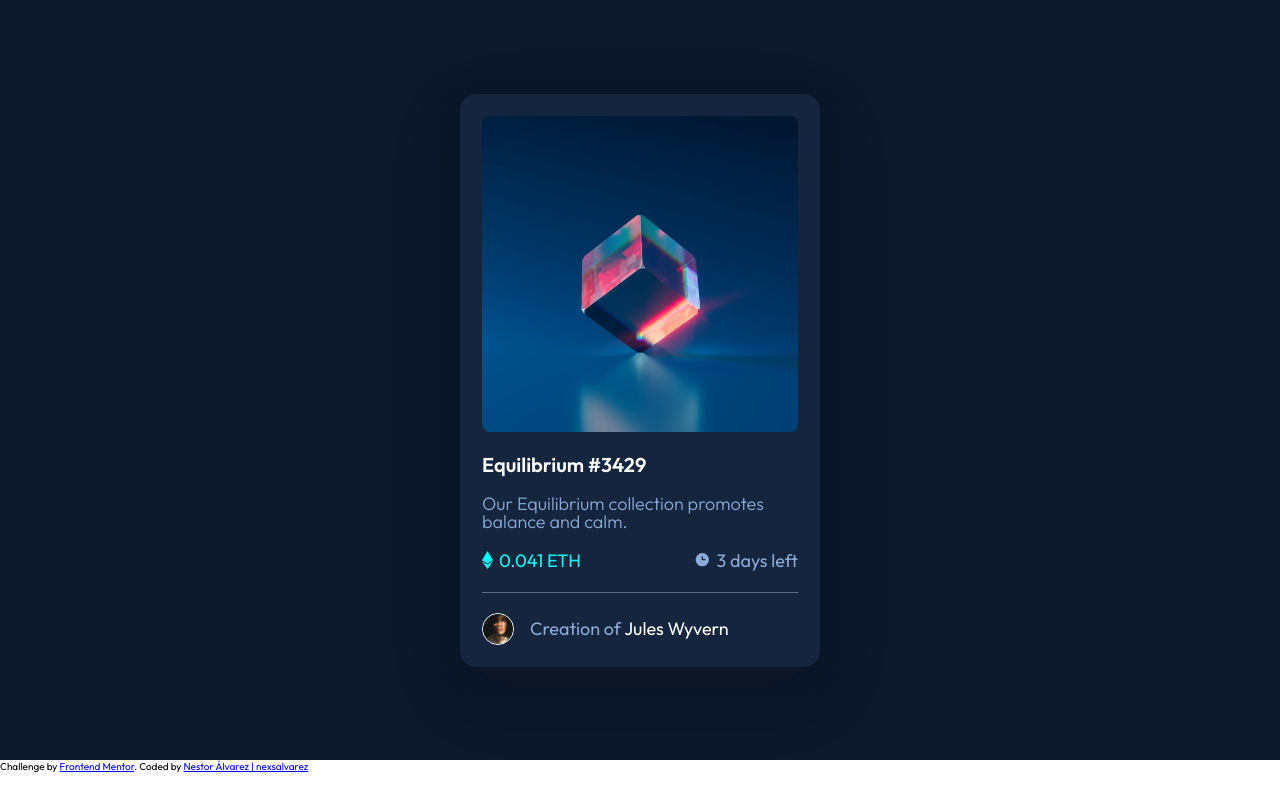
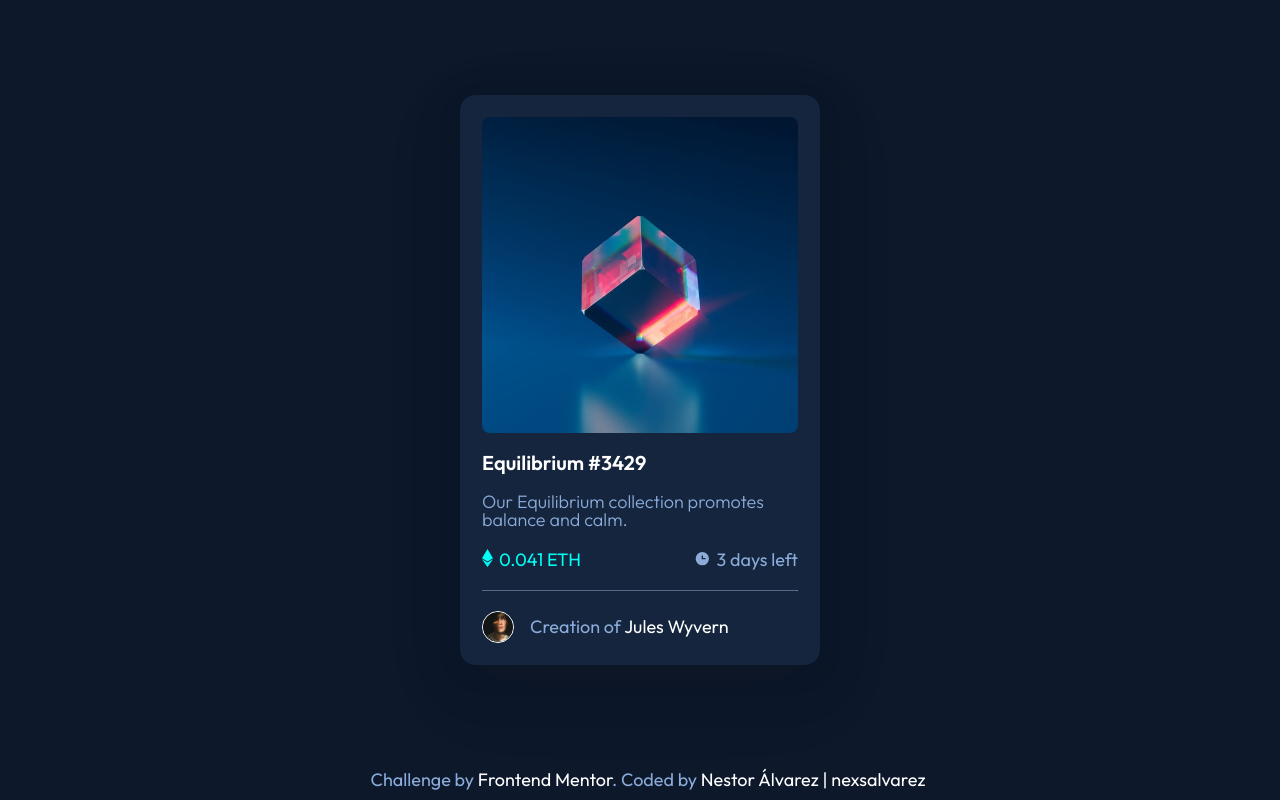
Before and after one commit to nexsalvarez/nft-preview-card-component, a plain HTML site: page index.html in a window 1280 px wide. Drawn offline with Linux system fonts and the light colour scheme.

Commit message:
Agregados los estilos al footer y creadas las modificaciones a los elementos hover

```diff
--- a/CSS/styles.css
+++ b/CSS/styles.css
@@ -43,10 +43,28 @@ main {
     rgba(17, 17, 26, 0.1) 0px 24px 80px;
     border-radius: 16px;
 }
-
+.nft-card-container picture {
+    width: 100%;
+    height: auto;
+    display: flex;
+    justify-content: center;
+    align-items: center;
+}
+.nft-card-container picture:hover {
+    background-color: var(--cyan);
+    background-image: url('../images/icon-view.svg');
+    background-position: center;
+    background-repeat: no-repeat;
+    background-size: 64px;
+    border-radius: 8px;
+}
 .nft-card-container .card--image {
     width: 100%;
     border-radius: 8px;
+}
+.nft-card-container .card--image:hover {
+    cursor: pointer;
+    filter: opacity(25%);
 }
 .nft-card-container h3 {
     font-size: 2rem;
@@ -54,6 +72,10 @@ main {
     line-height: 2rem;
     color: var(--white);
     margin-top: 20px;
+}
+.nft-card-container h3:hover {
+    color: var(--cyan);
+    cursor: pointer;
 }
 .nft-card-container .p-description {
     font-size: var(--md);
@@ -119,3 +141,36 @@ hr {
 .card--propietary span {
     color: var(--white);
 }
+.card--propietary span:hover {
+    color: var(--cyan);
+    cursor: pointer;
+}
+
+/*Footer Styles*/
+
+footer {
+    width: 100%;
+    height: 5vh;
+}
+.footer-attribution {
+    height: 100%;
+    width: 100%;
+    display: grid;
+    place-content: center;
+    background-color: var(--main-dark-blue);
+    padding: 0 20px;
+}
+.footer-attribution p {
+    font-size: var(--md);
+    font-weight: 400;
+    line-height: 1.8rem;
+    color: var(--soft-blue);
+    padding-left: 16px;
+}
+.footer-attribution a {
+    color: var(--white);
+    text-decoration: none;
+}
+.footer-attribution a:hover {
+    color: var(--cyan);
+}
--- a/index.html
+++ b/index.html
@@ -41,7 +41,7 @@
   <footer>
     <div class="footer-attribution">
       <p>Challenge by <a href="https://www.frontendmentor.io?ref=challenge" target="_blank">Frontend Mentor</a>.
-        Coded by <a href="#">Nestor Álvarez | nexsalvarez</a></p>
+        Coded by <a href="https://github.com/nexsalvarez">Nestor Álvarez | nexsalvarez</a></p>
       </div>
   </footer>
 </body>
```
